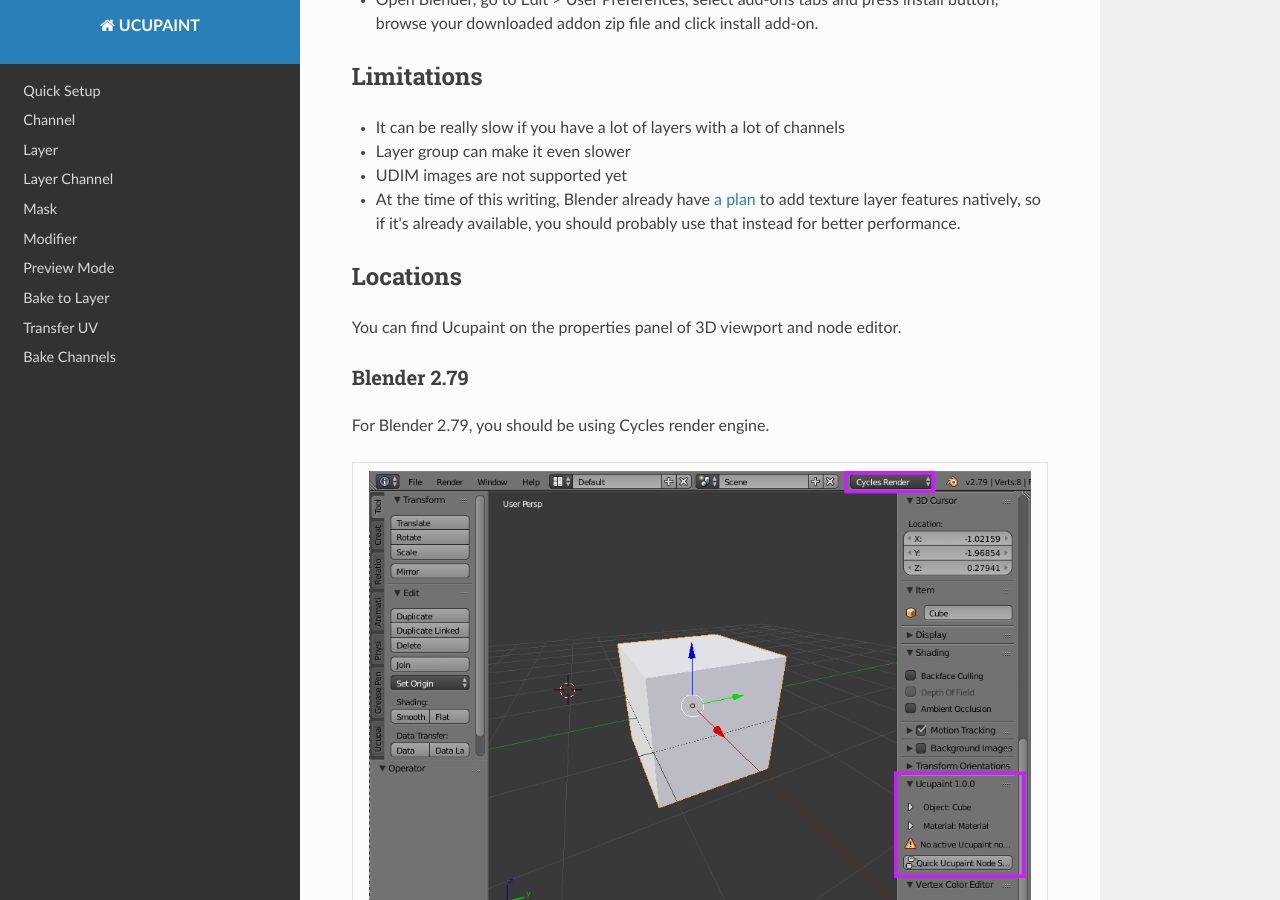
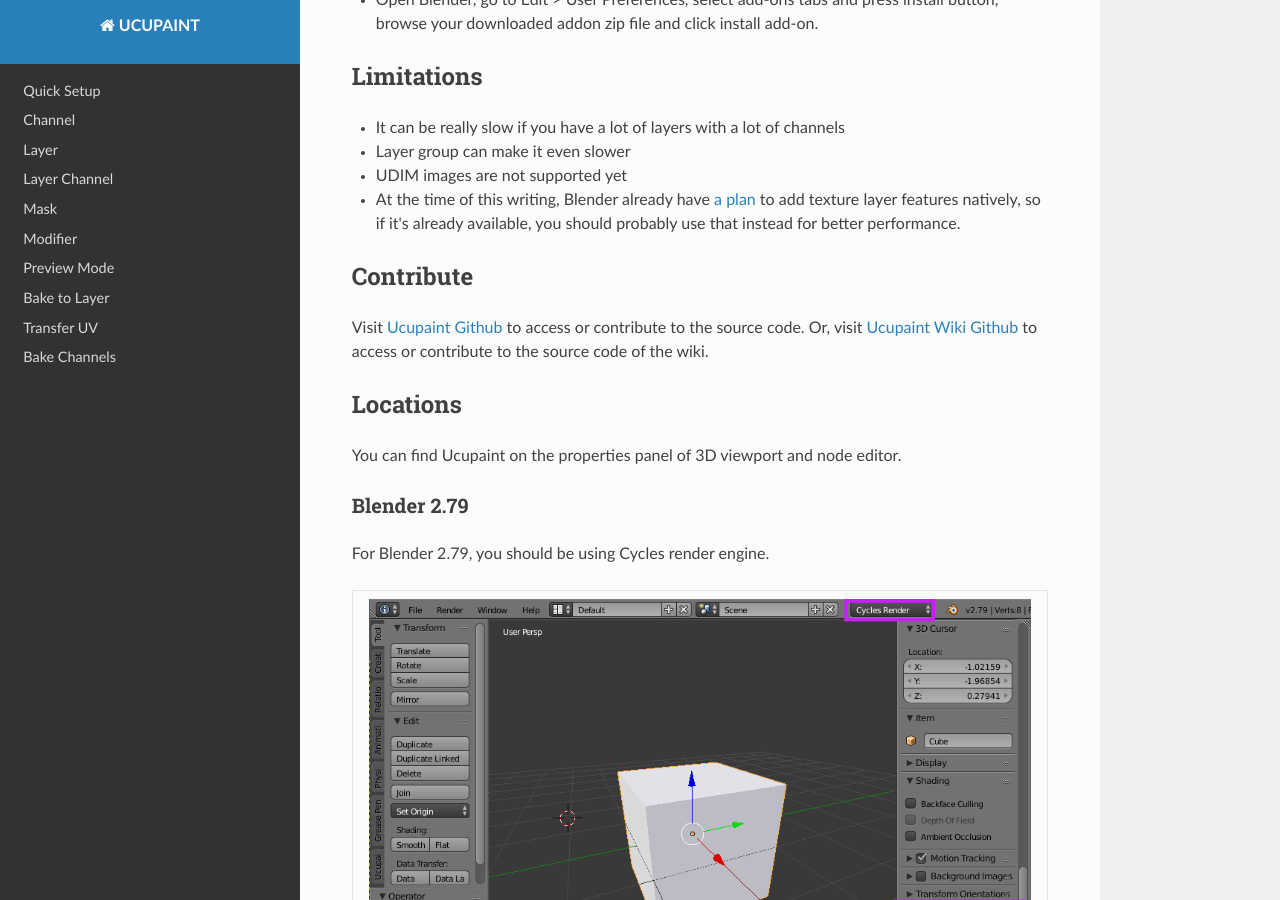
Before and after one commit to ucupumar/ucupaint-wiki, an MkDocs documentation site: the page built from docs/index.md, in a window 1280 px wide and 900 px high, scrolled down 1099 px. Built offline with MkDocs 1.6.1, drawn with Linux system fonts in a browser that asks for light colours; nearby versions of some CDN libraries.

Commit message:
Add contribute section on the index page

```diff
--- a/docs/index.md
+++ b/docs/index.md
@@ -22,6 +22,9 @@
 - UDIM images are not supported yet
 - At the time of this writing, Blender already have [a plan](https://code.blender.org/2022/02/layered-textures-design/) to add texture layer features natively, so if it's already available, you should probably use that instead for better performance.
 
+## Contribute
+Visit [Ucupaint Github](https://github.com/ucupumar/ucupaint) to access or contribute to the source code. Or, visit [Ucupaint Wiki Github](https://github.com/ucupumar/ucupaint-wiki) to access or contribute to the source code of the wiki.
+
 ## Locations
 
 You can find Ucupaint on the properties panel of 3D viewport and node editor.
```
